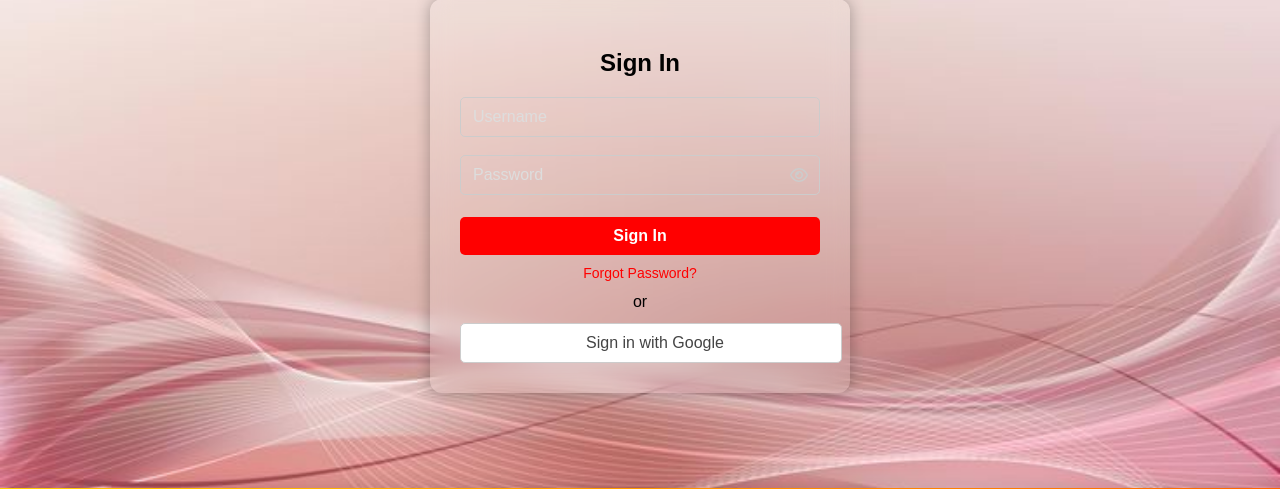
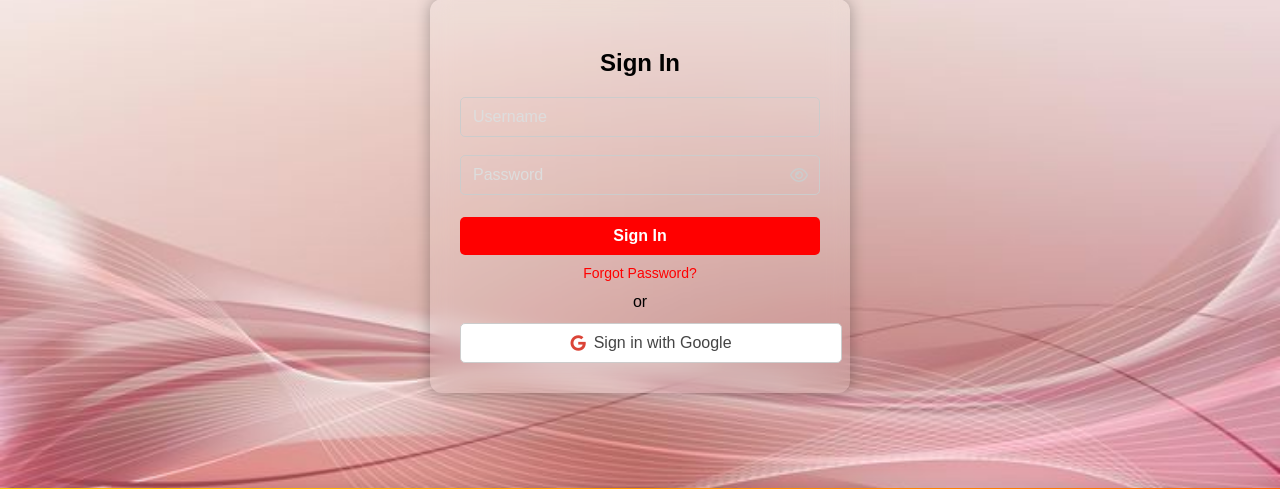
Before and after one commit to vidya365/rental, a Django app: page /signin/ in a window 1280 px wide. Shown: the part 200-689 px from the top of the page. Run offline with Django 5.2, Linux system fonts and the light colour scheme.

Commit message:
Update signin.html

```diff
--- a/app/templates/signin.html
+++ b/app/templates/signin.html
@@ -1,8 +1,9 @@
 {% extends 'base.html' %}
 {% load static %}
 <link rel="stylesheet" href="https://cdnjs.cloudflare.com/ajax/libs/font-awesome/6.5.0/css/all.min.css" />
-{% block title %} Sick Bed Services -Signin{% endblock %}
+{% block title %}Sick Bed Services - Signin{% endblock %}
 {% block content %}
+
 <style>
     body {
         background: url("{% static 'images/background.png' %}") no-repeat center center fixed;
@@ -153,6 +154,7 @@
         margin: 12px 0;
     }
 </style>
+
 <div class="signin-container">
     {% if user.is_authenticated %}
         <h3 style="text-align:center; color: green;">
@@ -211,10 +213,10 @@
         <!-- OR separator -->
         <div class="text-muted">or</div>
 
-        <!-- Google Sign-In Button -->
-        <a href="{% url 'social:begin' 'google-oauth2' %}" class="btn-google">
-            <i class="bi bi-google"></i> Sign in with Google
-        </a>
+      <a href="{% url 'social:begin' 'google-oauth2' %}" class="btn-google">
+    <i class="fab fa-google"></i> Sign in with Google
+</a>
+
     </form>
 </div>
 
@@ -234,4 +236,5 @@
         }
     }
 </script>
+
 {% endblock %}
```
